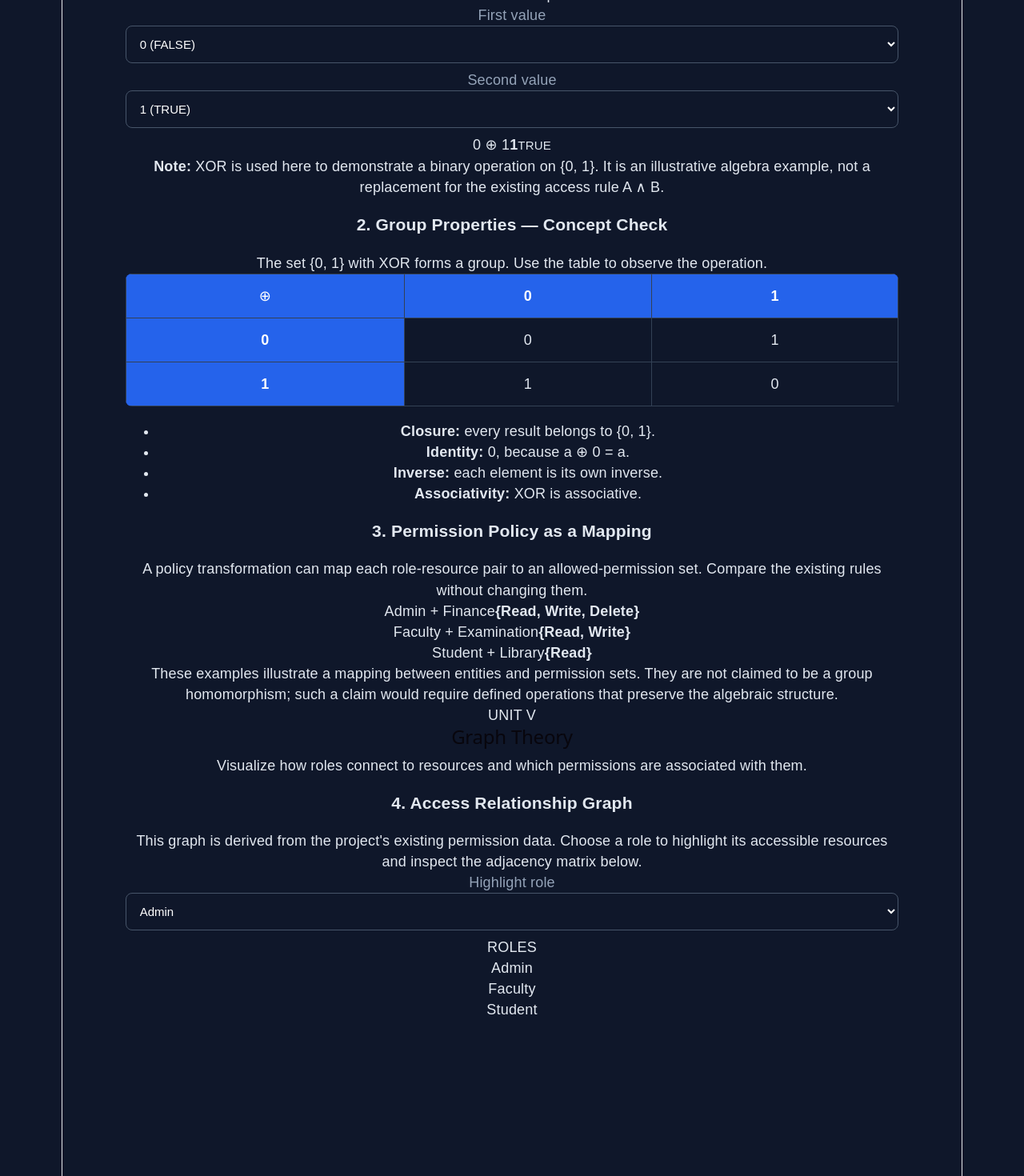
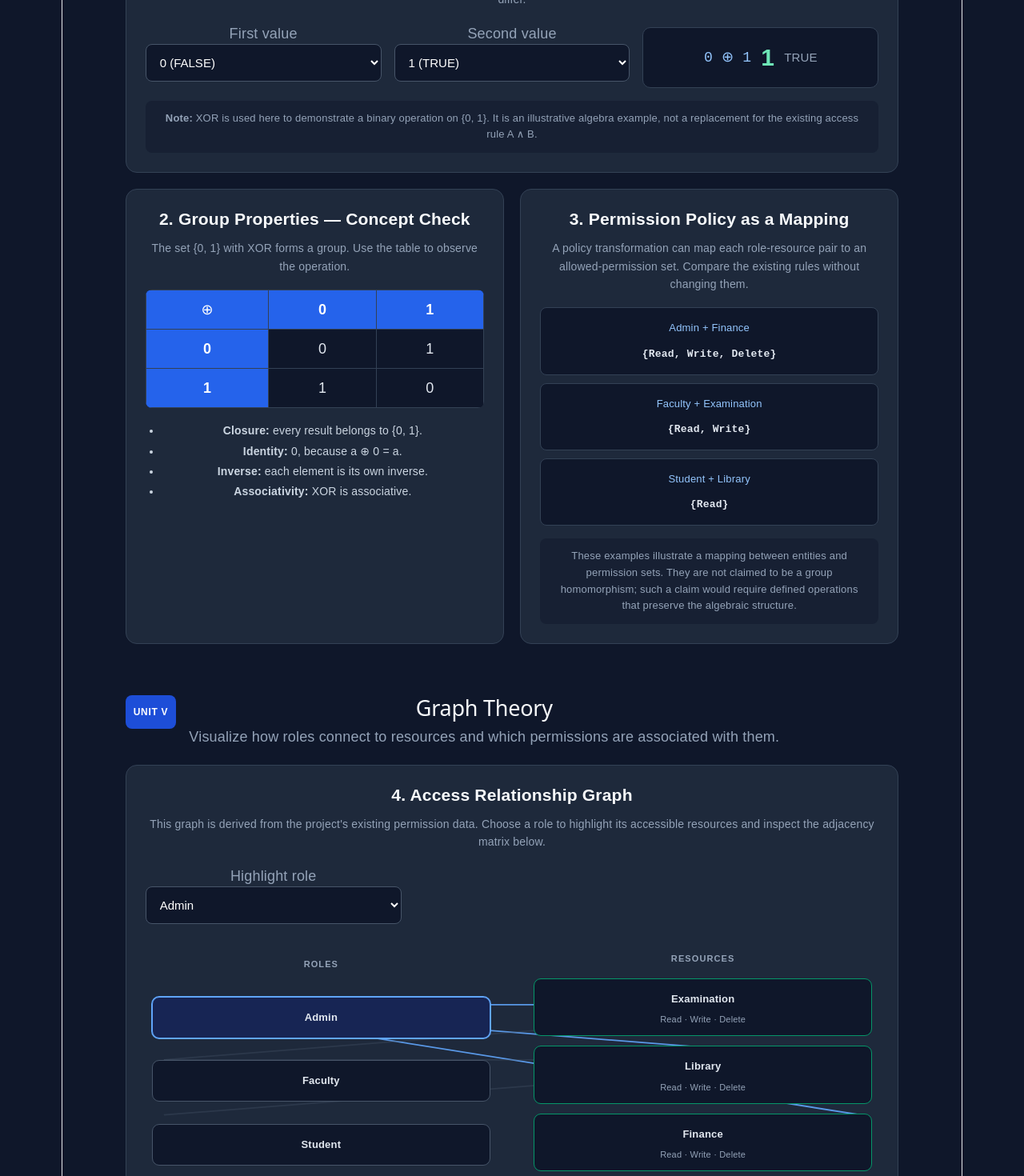
Before and after one commit to sahanasri-30/cybersecurity-access-control, a React (Vite) app: page / in a window 1280 px wide. Shown: the part 1520-2990 px from the top of the page at 80% size. Built offline with nearby package versions, Linux system fonts and the light colour scheme.

Commit message:
Style new discrete mathematics modules

```diff
--- a/src/App.css
+++ b/src/App.css
@@ -294,3 +294,149 @@ th {
   color: #94a3b8;
   padding: 20px;
 }
+
+/* Capstone Review 2 — additional sections for Units IV and V */
+.advanced-units {
+  margin: 38px 0;
+}
+.unit-heading {
+  display: flex;
+  align-items: flex-start;
+  gap: 16px;
+  margin: 44px 0 20px;
+}
+.unit-heading h2 {
+  color: #f8fafc;
+  font-size: 27px;
+  margin: 0 0 6px;
+}
+.unit-heading p,
+.unit-description {
+  color: #94a3b8;
+  line-height: 1.6;
+}
+.unit-tag {
+  flex: 0 0 auto;
+  background: #1d4ed8;
+  color: #fff;
+  border-radius: 8px;
+  font-weight: 800;
+  letter-spacing: .06em;
+  font-size: 12px;
+  padding: 8px 10px;
+}
+.unit-panel {
+  min-width: 0;
+  background: #1e293b;
+  border: 1px solid #334155;
+  border-radius: 14px;
+  padding: 24px;
+  margin-bottom: 20px;
+}
+.unit-panel h3 {
+  margin: 0 0 12px;
+  color: #f8fafc;
+}
+.unit-description { margin-bottom: 18px; font-size: 14px; }
+.algebra-controls {
+  display: grid;
+  grid-template-columns: 1fr 1fr 1fr;
+  gap: 16px;
+  align-items: end;
+}
+.operation-result {
+  min-height: 76px;
+  display: flex;
+  align-items: center;
+  justify-content: center;
+  gap: 12px;
+  background: #0f172a;
+  border: 1px solid #334155;
+  border-radius: 10px;
+  padding: 12px;
+}
+.operation-result span { color: #93c5fd; font-family: monospace; }
+.operation-result strong { color: #6ee7b7; font-size: 30px; }
+.operation-result small { color: #94a3b8; }
+.math-note {
+  margin-top: 16px;
+  color: #94a3b8;
+  font-size: 13px;
+  line-height: 1.6;
+  background: #172033;
+  padding: 12px 14px;
+  border-radius: 8px;
+}
+.unit-two-column {
+  display: grid;
+  grid-template-columns: 1fr 1fr;
+  gap: 20px;
+}
+.math-table { margin: 16px 0; }
+.math-table th, .math-table td { padding: 11px 12px; }
+.unit-list { padding-left: 20px; color: #cbd5e1; line-height: 1.8; font-size: 14px; }
+.policy-map { display: grid; gap: 10px; margin-top: 16px; }
+.policy-map > div {
+  display: flex;
+  flex-direction: column;
+  gap: 6px;
+  background: #0f172a;
+  border: 1px solid #334155;
+  border-radius: 8px;
+  padding: 12px;
+}
+.policy-map span { color: #93c5fd; font-size: 13px; }
+.policy-map strong { color: #e2e8f0; font-family: monospace; font-size: 13px; }
+.graph-select { display: block; max-width: 320px; margin-bottom: 20px; }
+.access-graph {
+  position: relative;
+  display: grid;
+  grid-template-columns: minmax(120px, 1fr) minmax(170px, 1fr);
+  gap: 54px;
+  min-height: 270px;
+  align-items: stretch;
+  padding: 10px 8px;
+}
+.graph-column { z-index: 1; display: flex; flex-direction: column; justify-content: space-around; gap: 12px; }
+.graph-column-title { color: #94a3b8; font-size: 11px; font-weight: 800; letter-spacing: .1em; }
+.graph-node {
+  display: flex;
+  flex-direction: column;
+  gap: 5px;
+  padding: 12px;
+  border-radius: 9px;
+  border: 1px solid #475569;
+  background: #0f172a;
+  color: #e2e8f0;
+  font-weight: 700;
+  font-size: 13px;
+}
+.role-node.selected { border-color: #60a5fa; background: #172554; box-shadow: 0 0 0 1px #60a5fa; }
+.resource-node.connected { border-color: #059669; }
+.resource-node.unconnected { opacity: .65; border-style: dashed; }
+.graph-node small { color: #94a3b8; font-weight: 400; font-size: 11px; line-height: 1.4; }
+.graph-lines { position: absolute; inset: 24px 0 24px; width: 100%; height: calc(100% - 48px); pointer-events: none; }
+.graph-lines line { stroke-width: 1.6; }
+.edge-active { stroke: #60a5fa; opacity: .9; }
+.edge-muted { stroke: #475569; opacity: .35; }
+.graph-caption { margin: 14px 0 0; color: #94a3b8; font-size: 12px; line-height: 1.5; }
+.matrix-selected th, .matrix-selected td { background: #172554; }
+.concept-definition {
+  background: #0f172a;
+  border-left: 3px solid #3b82f6;
+  border-radius: 5px;
+  margin: 10px 0;
+  padding: 12px;
+  color: #cbd5e1;
+  font-size: 13px;
+  line-height: 1.5;
+}
+.concept-definition strong { color: #93c5fd; }
+@media (max-width: 800px) {
+  .unit-two-column, .algebra-controls { grid-template-columns: 1fr; }
+  .unit-heading { gap: 10px; }
+  .unit-heading h2 { font-size: 23px; }
+  .unit-panel { padding: 18px; }
+  .access-graph { gap: 22px; grid-template-columns: minmax(100px, .9fr) minmax(130px, 1fr); }
+  .graph-node { padding: 9px; font-size: 12px; }
+}
```
